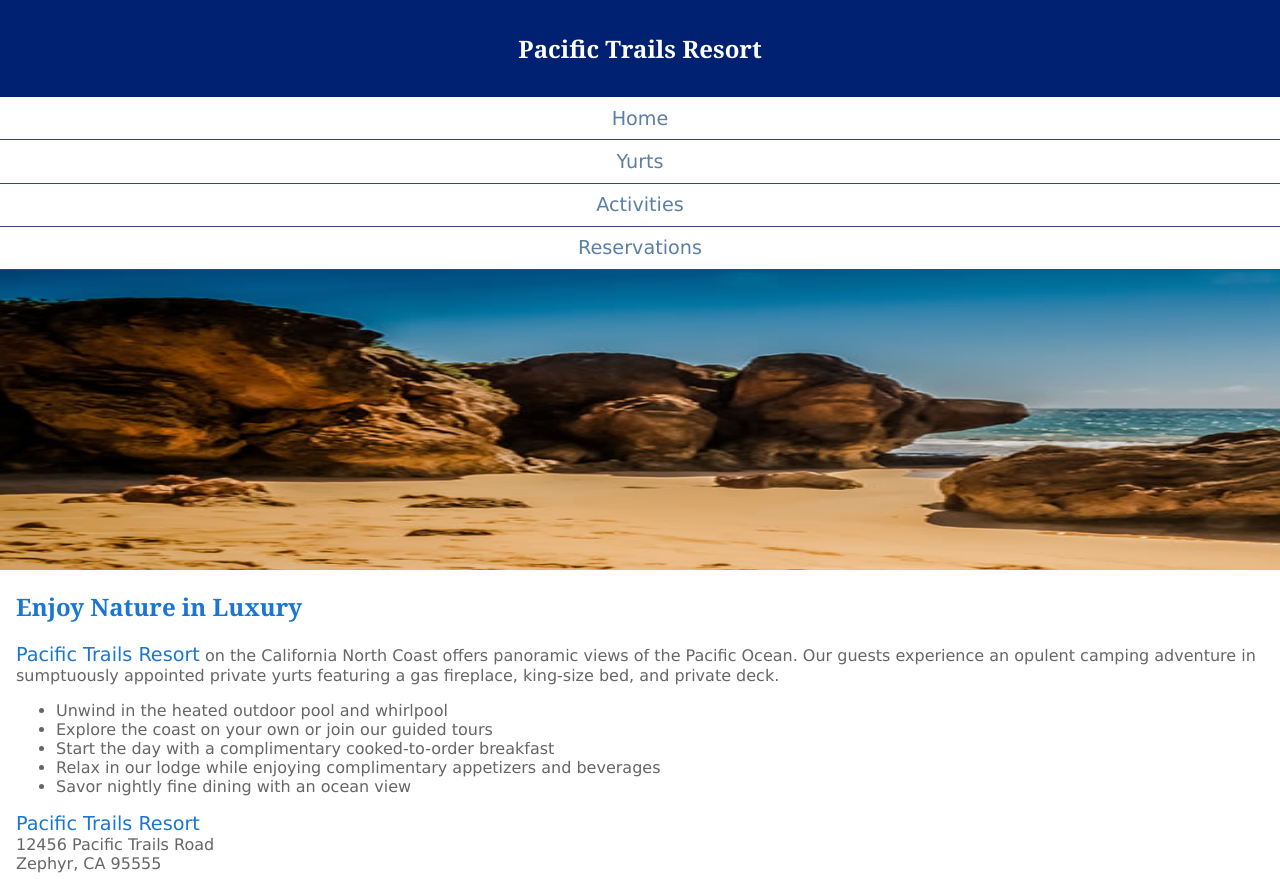
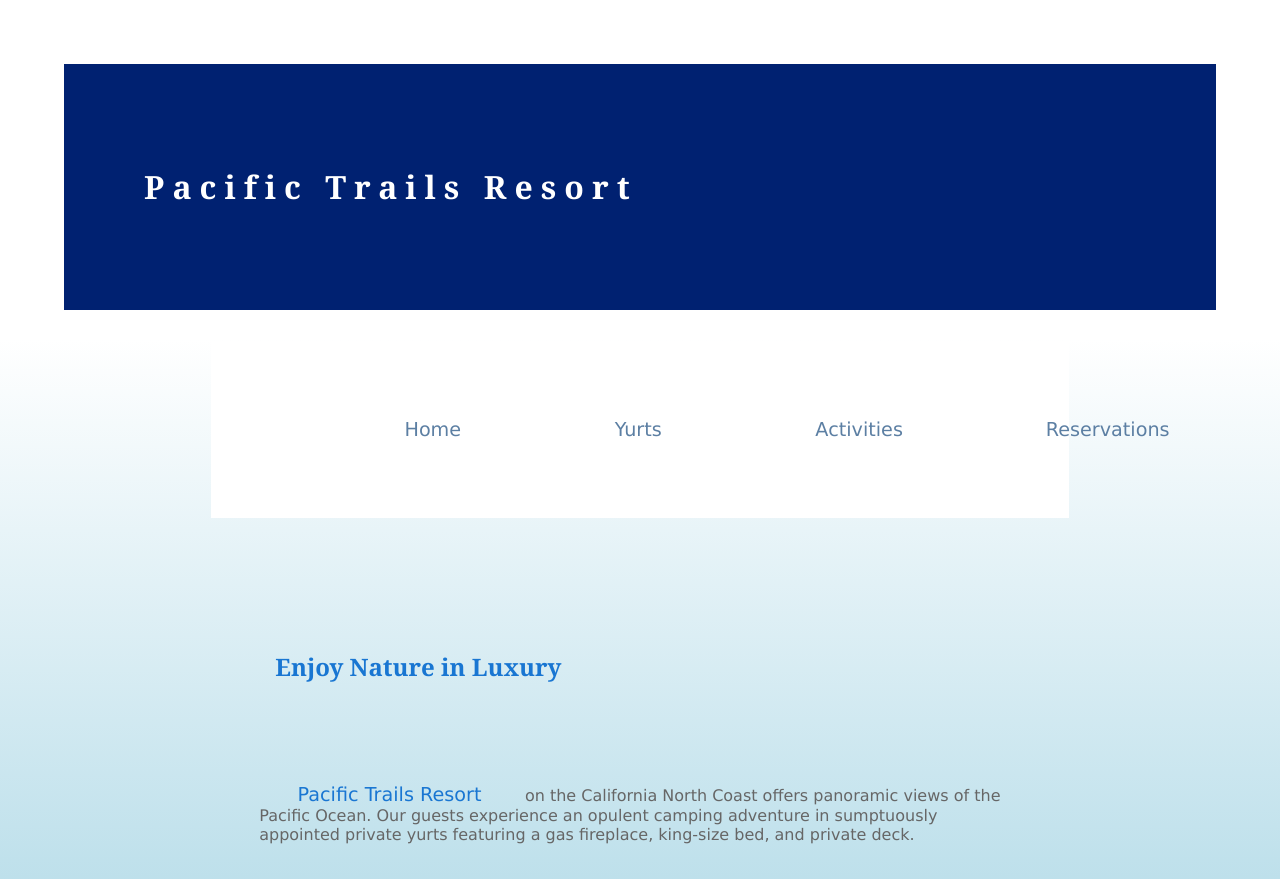
Before and after one commit to noahrose82/CIS133DA, a plain HTML site: page week8/PacificTrails/index.html in a window 1280 px wide. Shown: the top 879 px of the page. Drawn offline with Linux system fonts and the light colour scheme.

Commit message:
wk8 hand on

```diff
--- a/week8/PacificTrails/pacific.css
+++ b/week8/PacificTrails/pacific.css
@@ -39,18 +39,22 @@ nav a:hover {
 }
 
 nav li {
-    border-bottom: 1px solid #344873;
-    padding: .5em 1em;
-    width: 100%;
+    border-bottom: none;
+    width: 12em;
 }
 
 nav ul {
     display: flex;
-    flex-direction: column;
+    flex-direction: row;
+    justify-content: space-around;
     list-style-type: none;
     margin: 0;
     padding: 0;
 }
+* {
+    padding: 2em;
+}
+
 
 main { display: block;
     padding: 0 1em;
@@ -70,8 +74,8 @@ dt {
 }
 
 h1 {
-    font-size: 1.5em;
-    text-align: center;
+    font-size: 2em;
+    letter-spacing: 0.25em;
 }
 
 h2 {
@@ -89,12 +93,22 @@ h3 {
 }
 
 #homehero {
-    height: 300px;
-    background-image: url(images/coast.jpg);
-    background-repeat: no-repeat;
-    background-size: 200% 100%;
+    height: 100%;
+    width: 100%;
 }
 
-#wrapper {
-    background-color: #FFFFFF;
+
+@media (min-width: 1024px) {
+    body {
+        background: linear-gradient(to bottom, white 20%, lightblue 60%, white 100%);
+    }
+
+    nav ul {
+        padding: 0 10%;
+    }
+
+    #wrapper {
+        margin: 0 auto;
+        width: 80%; /
+    }
 }
```
Also changed, not shown: week8/PacificTrails/index.html (line endings or trailing spaces).
